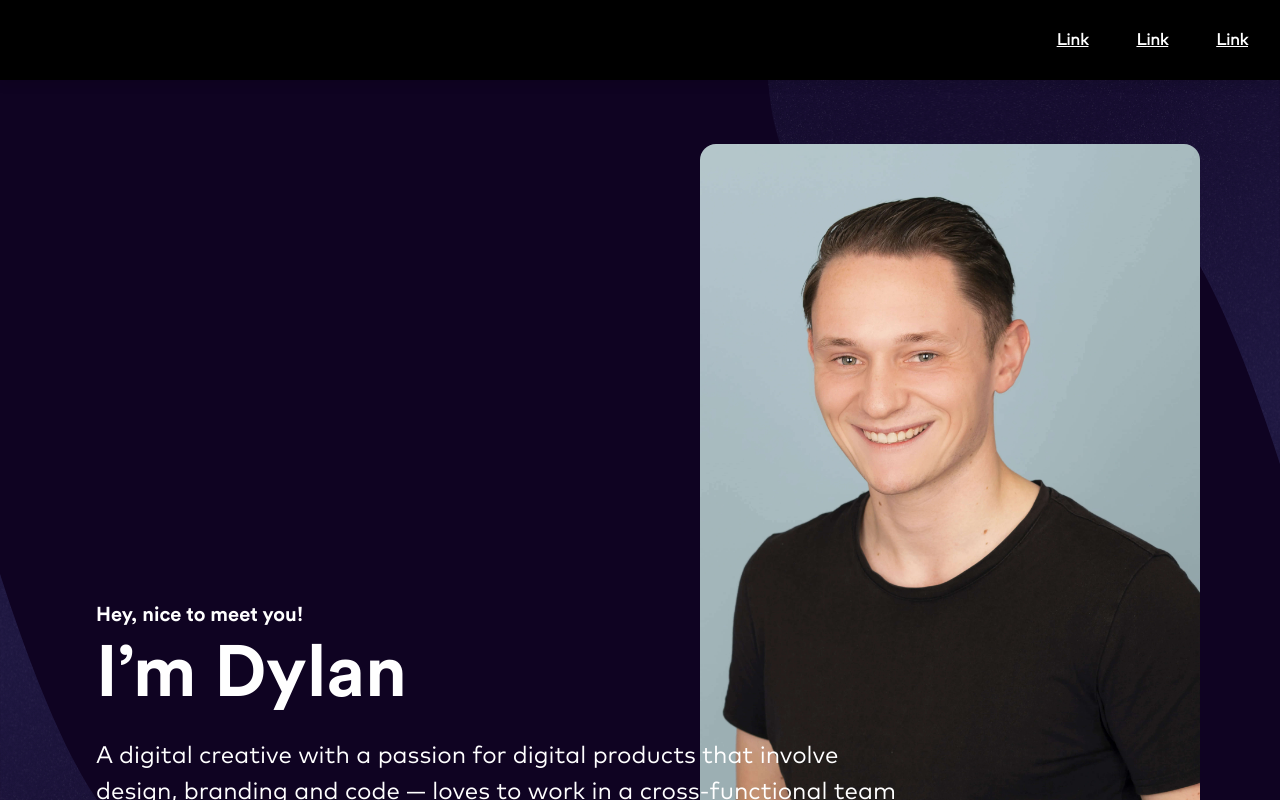
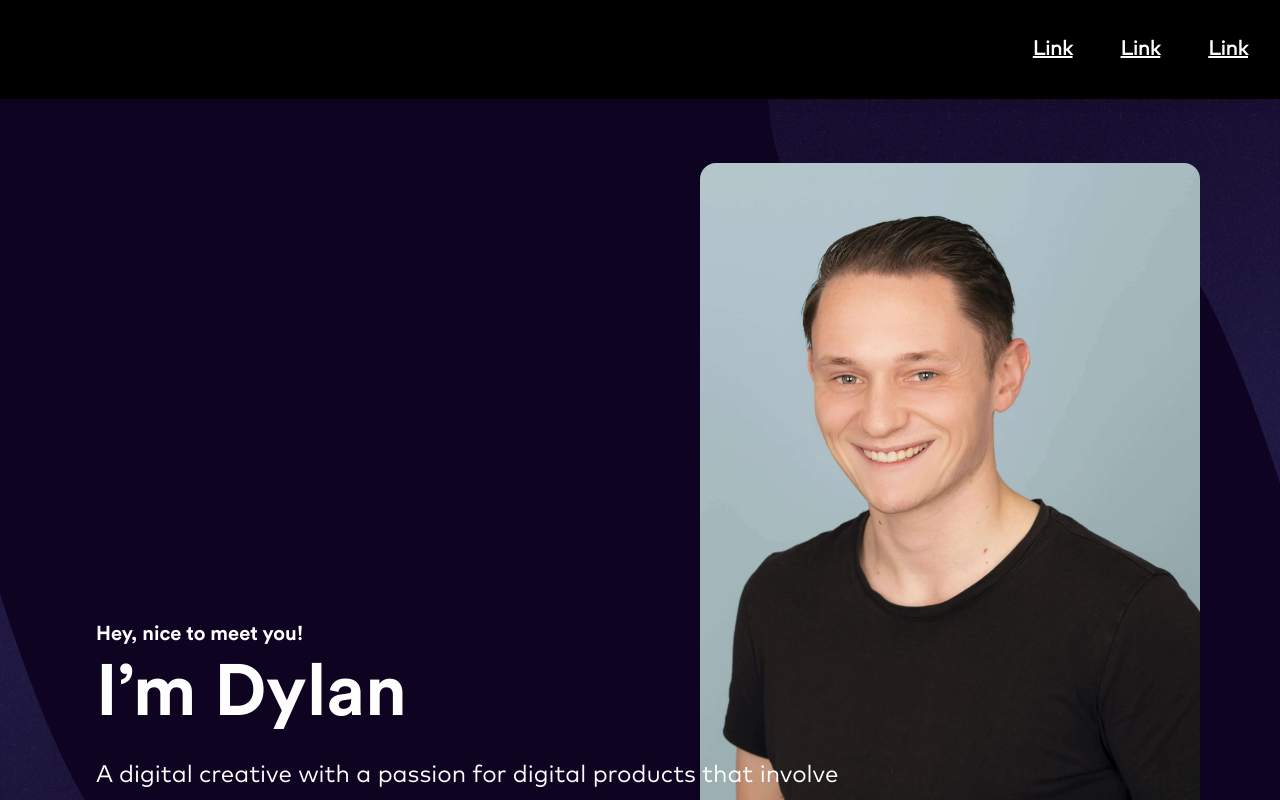
Before and after one commit to dylanvanzanten/portfolio-2022, a Next.js app: page / in a window 1280 px wide. Shown: the top 800 px of the page. Built offline with nearby package versions, Linux system fonts and the light colour scheme.

Commit message:
refactor(Header, Navigation): Add extra styling for nav overlay links, add extra variant logo for nav overlay

```diff
--- a/components/Header/_header.scss
+++ b/components/Header/_header.scss
@@ -1,6 +1,6 @@
 .header {
   display: flex;
-  height: 80px;
+  max-height: 100px;
   background: $color-black;
   position: sticky;
   z-index: 10;
@@ -23,6 +23,8 @@
     justify-content: space-between;
     display: flex;
     max-width: 1440px;
+    padding-top: $spacing-32;
+    padding-bottom: $spacing-32;
   }
 
   &__logo {
@@ -41,6 +43,12 @@
         fill: $color-white;
       }
     }
+
+    &--nav-overlay {
+      svg {
+        width: 60px;
+      }
+    }
   }
 
   &__home-link {
--- a/components/Navigation/Navigation.tsx
+++ b/components/Navigation/Navigation.tsx
@@ -4,6 +4,9 @@ import Link from "next/link";
 
 // Utils
 import toggleScrollLock from "../../public/js/ui/toggleScrolLock.js";
+
+// Resources
+import Logo from "/public/logo.svg";
 
 // Component
 const Navigation = ({}) => {
@@ -27,7 +30,13 @@ const Navigation = ({}) => {
       <div className="site-nav-overlay">
         <div className="site-nav-overlay__container">
           <div data-grid data-cols="12" className="container">
-            <h2>Menu</h2>
+            {/* <h2>Menu</h2> */}
+            <span className="header__logo header__logo--nav-overlay">
+              <Logo />
+              <Link className="header__home-link" href="/">
+                Go home
+              </Link>
+            </span>
             <button
               className="site-nav-overlay__close"
               data-is-open={isOpen}
--- a/components/Navigation/_navigation-overlay.scss
+++ b/components/Navigation/_navigation-overlay.scss
@@ -36,10 +36,15 @@ body[data-nav-is-open="true"] .site-nav-overlay {
     display: flex;
     justify-content: center;
     align-items: center;
-    height: 80px;
+    max-height: 100px;
 
     @media (min-width: $mq-mob) {
       display: none;
+    }
+
+    .container {
+      padding-top: $spacing-32;
+      padding-bottom: $spacing-32;
     }
 
     h2 {
--- a/components/Navigation/_navigation.scss
+++ b/components/Navigation/_navigation.scss
@@ -12,17 +12,22 @@
     flex-direction: column;
     display: flex;
     padding: 0;
-    margin: 0;
+    margin: 20vh 0 0 0;
     list-style-type: none;
 
     @media (min-width: $mq-mob) {
       flex-direction: row;
+      margin: 0;
     }
 
     @media (min-width: $mq-mob) and (max-width: $mq-tab--sml) {
       flex-wrap: wrap;
       justify-content: flex-start;
       flex-direction: row;
+    }
+
+    @media (min-width: $mq-tab--sml) {
+      margin: 0;
     }
 
     &-item {
@@ -34,6 +39,7 @@
     }
 
     &-link {
+      @include heading(h4);
       color: $color-white;
       font-weight: bold;
 
@@ -44,6 +50,11 @@
       &[aria-current="true"] {
         color: $color-white;
       }
+
+      @media (min-width: $mq-mob) {
+        @include text-link;
+        font-style: normal;
+      }
     }
   }
 }
```
